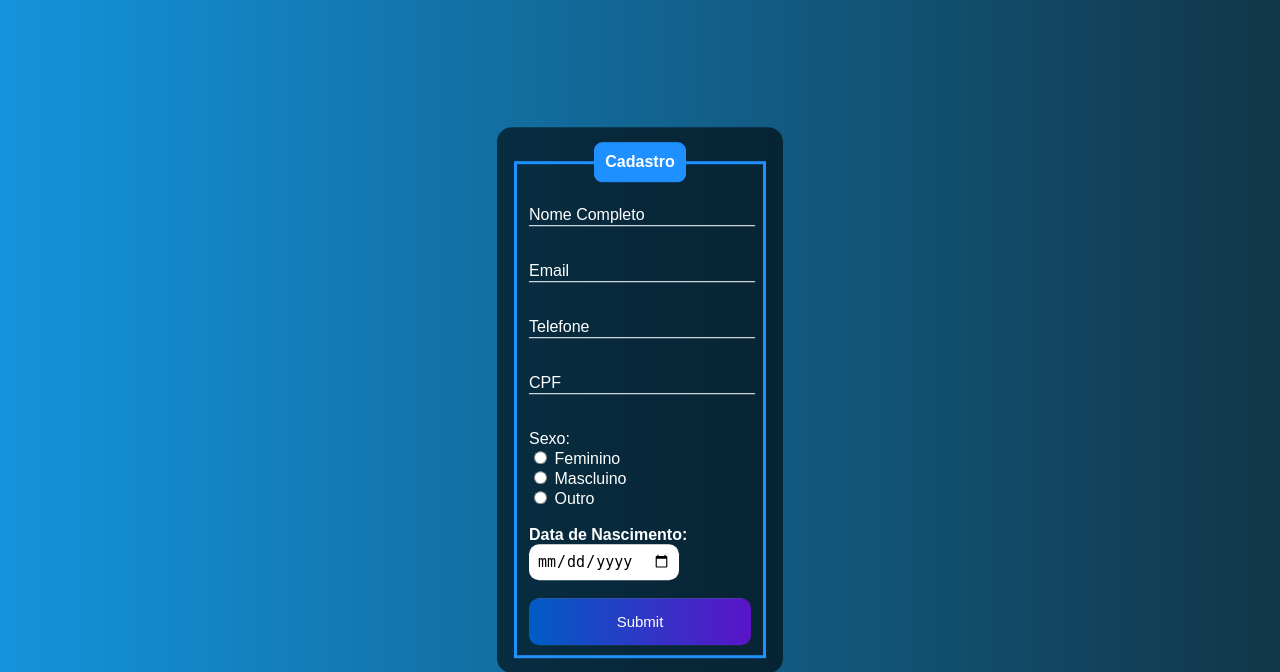
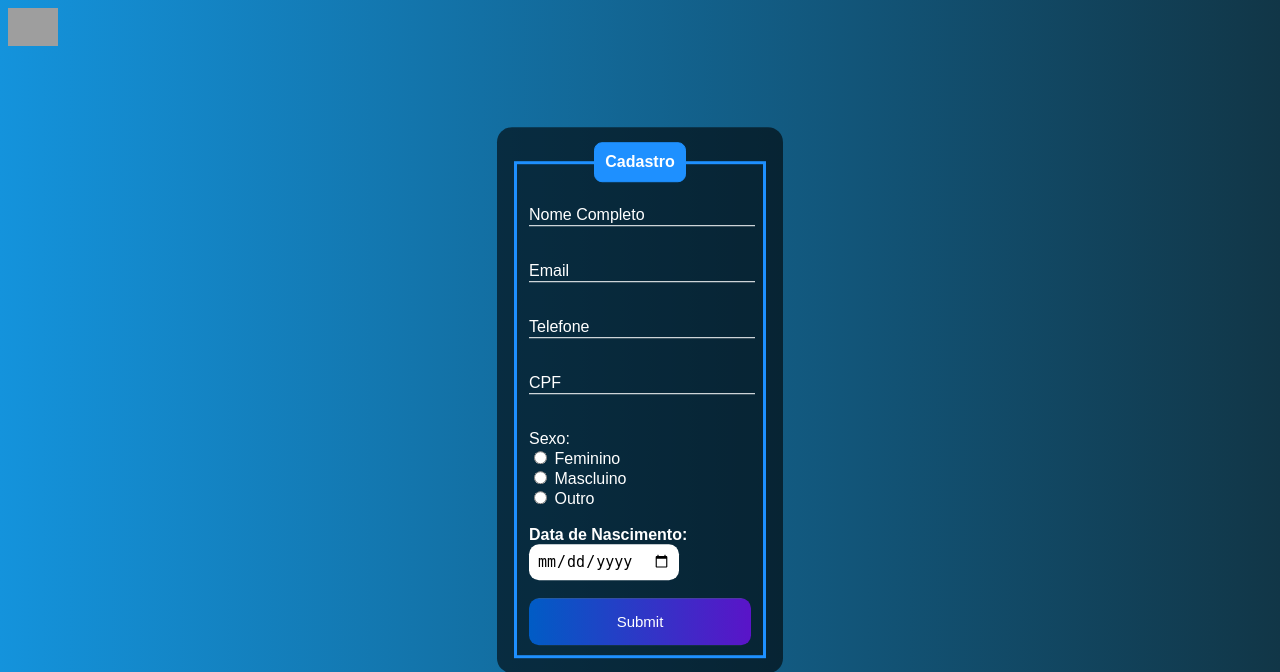
Before and after one commit to daniboyr/Teste-Wevo, a PHP site: page /cadastro.php in a window 1280 px wide. Shown: the top 672 px of the page. Run offline with PHP 8.4, Linux system fonts and the light colour scheme; grey boxes are pictures that could not be loaded.

Commit message:
teste imagem empresa

```diff
--- a/cadastro.php
+++ b/cadastro.php
@@ -37,13 +37,17 @@
     <meta name="viewport" content="width=device-width, initial-scale=1.0">
     <title>Cadastro</title>
     <style>
-        body{
+        body
+        {
+
             font-family: Arial, Helvetica, sans-serif;
             background-image: linear-gradient(to right, rgb(20, 147, 220), rgb(17, 54, 71));
+            /*CSS é um luxo, mas quem não tem cão, caça com gato. Melhor que deixar tudo branco ou monotono kk */
         }
         .box{
             color: white;
             position: absolute;
+            /*para ocupar somente o próprio espaço da box */
             top: 50%;
             left: 50%;
             transform: translate(-50%,-50%);
@@ -55,6 +59,7 @@
 
         fieldset{
             border: 3px solid dodgerblue;
+            /*Linhazinha azul ao redor da box */
         }
 
         legend{
@@ -63,6 +68,7 @@
             text-align: center;
             background-color: dodgerblue;
             border-radius: 8px;
+            /*Ajustes no título de "Cadastro" na parte superior da box */
         }
 
         .inputBox{
@@ -78,6 +84,7 @@
             font-size: 15px;
             width: 100%;
             letter-spacing: 2px;
+            /* Seria eu, o Picasso do CSS?! kkkkk mas ta apresentável, convenhamos. */
         }
 
         .labelInput{
@@ -86,6 +93,7 @@
             left: 0px;
             pointer-events: none;
             transition: .5px;
+            /*Transformei os labels em uma classe, para poder gerar essa animação */
         }
 
         .inputUser:focus ~ .labelInput,
@@ -118,13 +126,12 @@
     </style>
 </head>
 <body>
+<img  width="50px" src = "https://conteudo-site.wevo.io/wp-content/uploads/2021/11/wevo-a-jitterbit-company-01.png"/>
     <div class="box">
         <form action="cadastro.php" method="POST">
             <fieldset>
-
                 <legend> <b> Cadastro </b> </legend>
                 <br>
-
                 <div class="inputBox">
                     <input type="text" name="nome" id="nome" class="inputUser" required>
                     <label for="nome" class="labelInput"> Nome Completo </label>
```
Also changed, not shown: config.php (+10 -0 lines).
